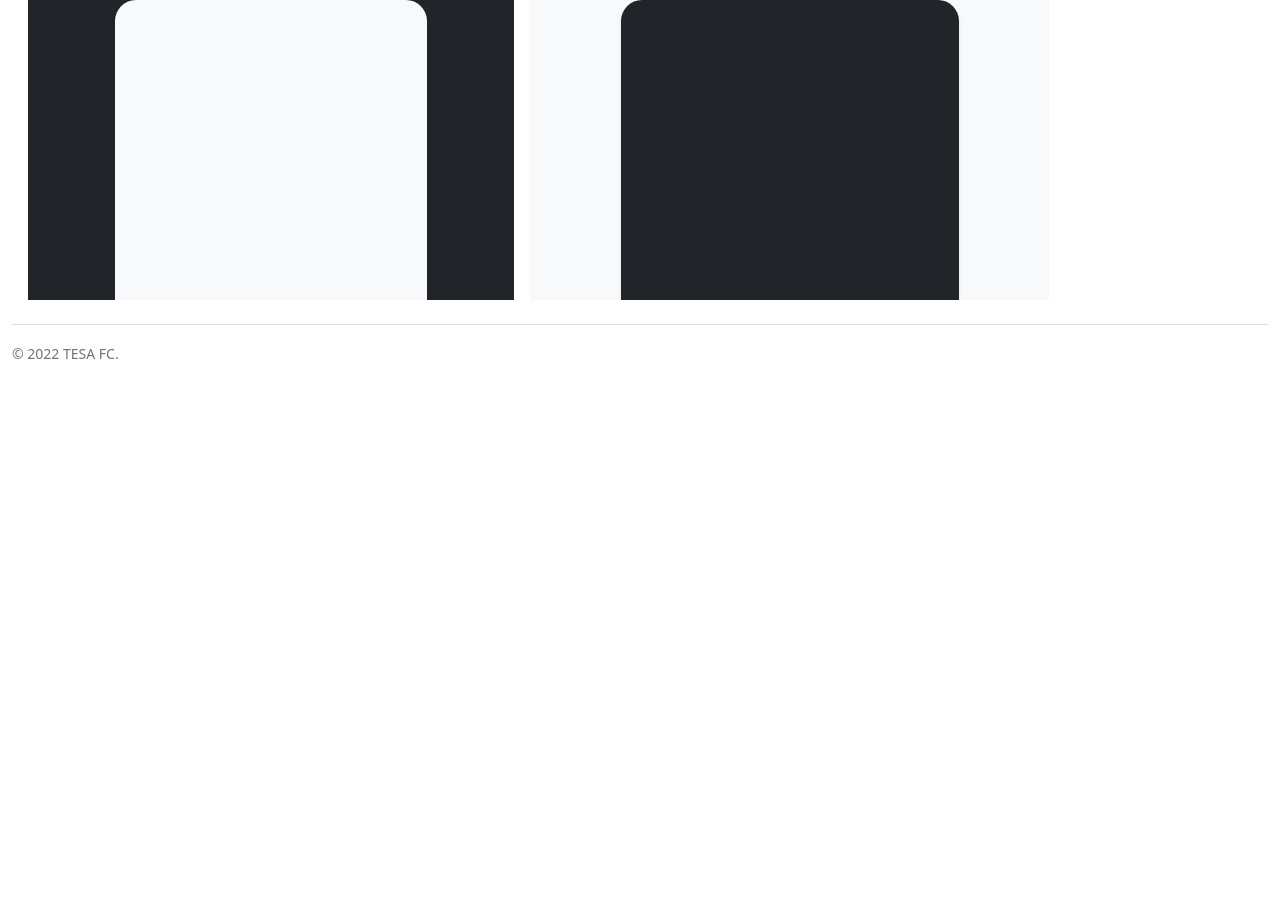
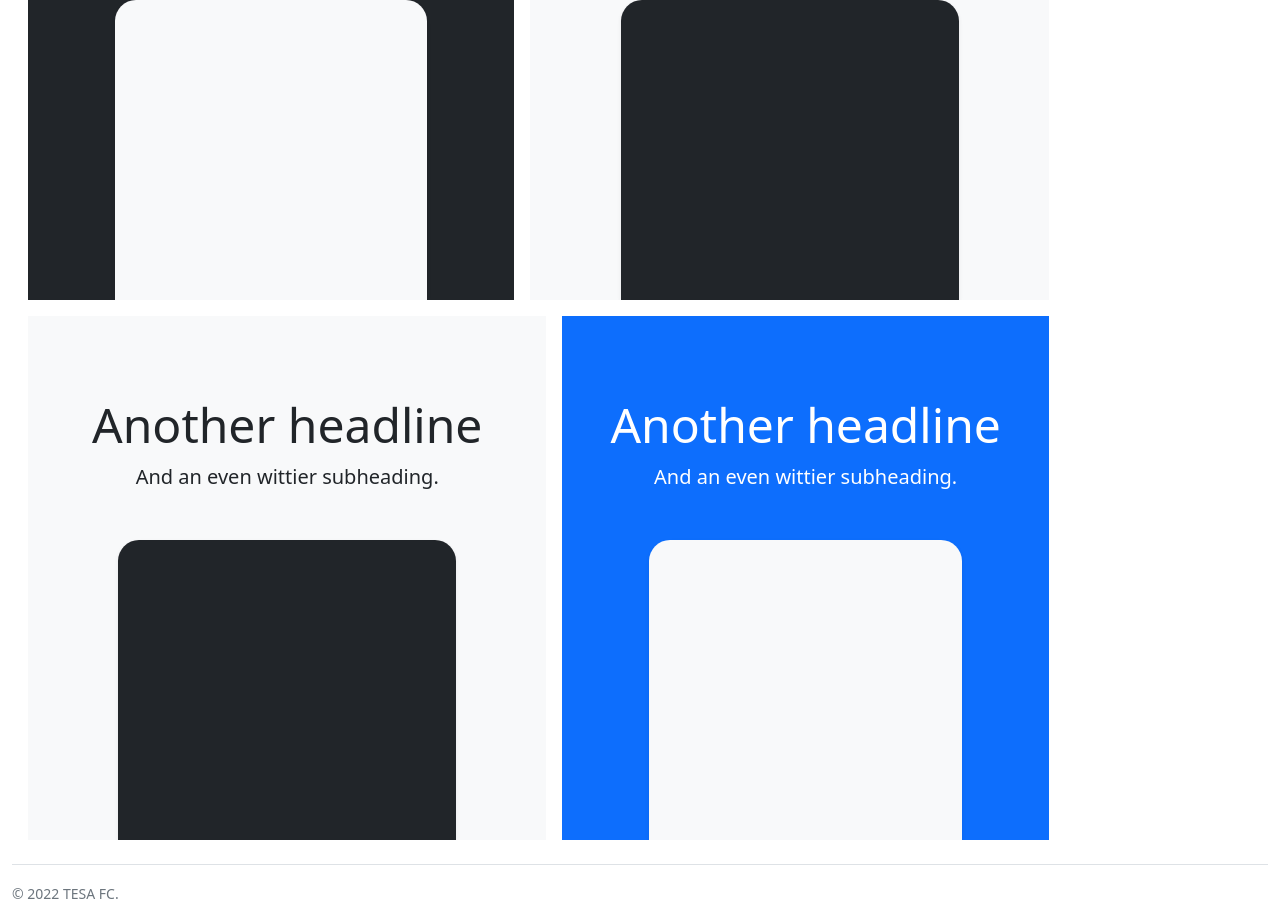
Before and after one commit to tesafc/www2, a Jekyll site: the page built from index.html, in a window 1280 px wide and 900 px high, scrolled down 941 px. Built offline with Jekyll 4.4.1, drawn with Linux system fonts in a browser that asks for light colours; before the commit the page ends 1346 px from its top, so only the background shows below that.

Commit message:
Update index.html

```diff
--- a/index.html
+++ b/index.html
@@ -30,4 +30,21 @@ title: Home
       <div class="bg-dark shadow-sm mx-auto" style="width: 80%; height: 300px; border-radius: 21px 21px 0 0;"></div>
     </div>
   </div>
+
+  <div class="d-md-flex flex-md-equal w-100 my-md-3 ps-md-3">
+    <div class="bg-light me-md-3 pt-3 px-3 pt-md-5 px-md-5 text-center overflow-hidden">
+      <div class="my-3 p-3">
+        <h2 class="display-5">Another headline</h2>
+        <p class="lead">And an even wittier subheading.</p>
+      </div>
+      <div class="bg-dark shadow-sm mx-auto" style="width: 80%; height: 300px; border-radius: 21px 21px 0 0;"></div>
+    </div>
+    <div class="bg-primary me-md-3 pt-3 px-3 pt-md-5 px-md-5 text-center text-white overflow-hidden">
+      <div class="my-3 py-3">
+        <h2 class="display-5">Another headline</h2>
+        <p class="lead">And an even wittier subheading.</p>
+      </div>
+      <div class="bg-light shadow-sm mx-auto" style="width: 80%; height: 300px; border-radius: 21px 21px 0 0;"></div>
+    </div>
+  </div>
 </div>
```
